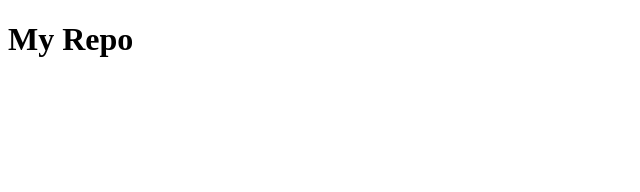
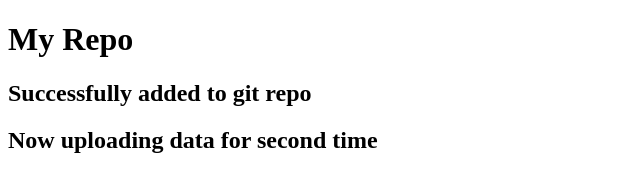
Before and after one commit to Shamsur-Rahaman/Programming_hero, a plain HTML site: page index.html in a window 1280 px wide. Shown: the whole page, without its empty margins (0-640 px from the left). Drawn offline with Linux system fonts and the light colour scheme.

Commit message:
second time upload

```diff
--- a/index.html
+++ b/index.html
@@ -8,5 +8,7 @@
 </head>
 <body>
     <h1>My Repo</h1>
+    <h2>Successfully added to git repo</h2>
+    <h2>Now uploading data for second time</h2>
 </body>
 </html>
```
